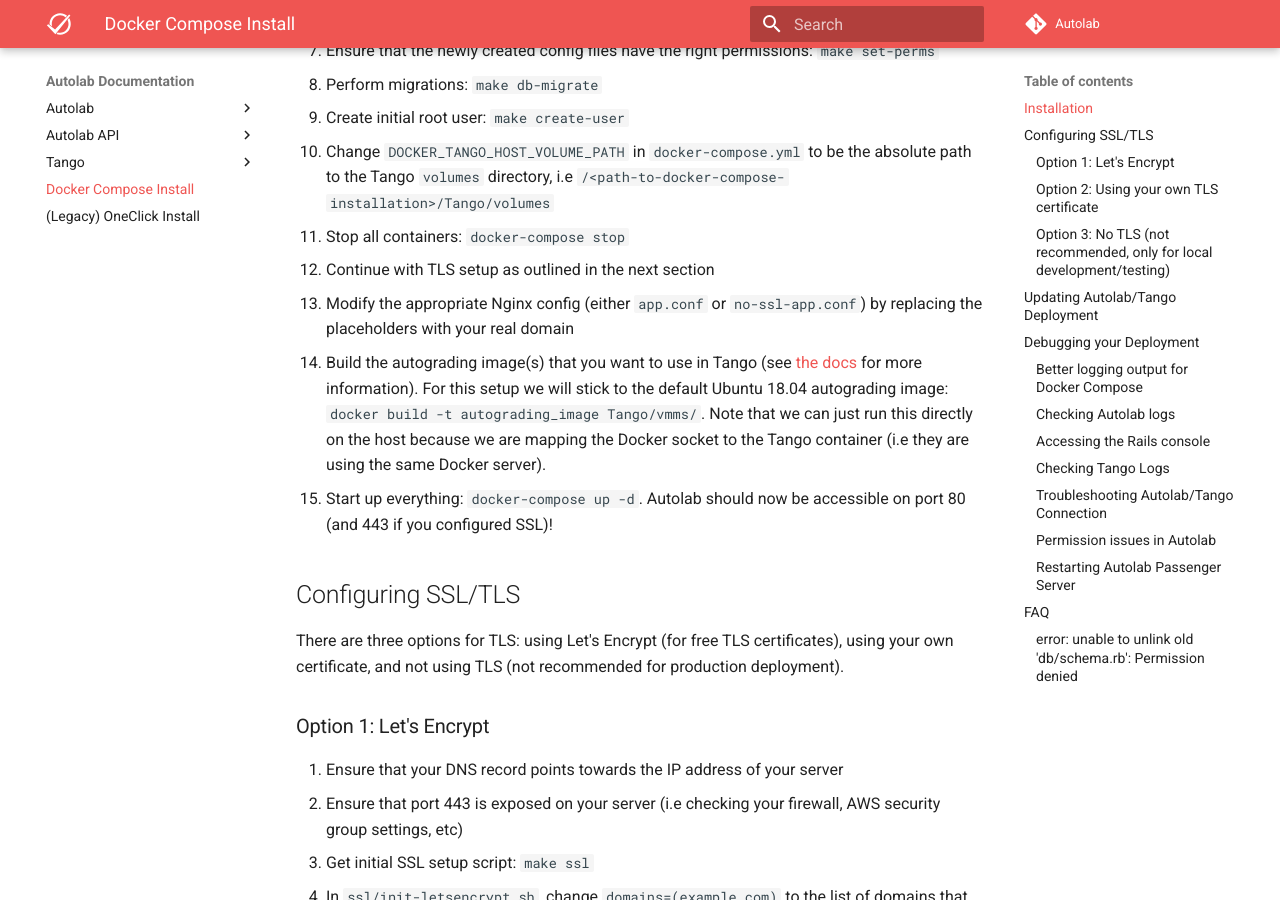
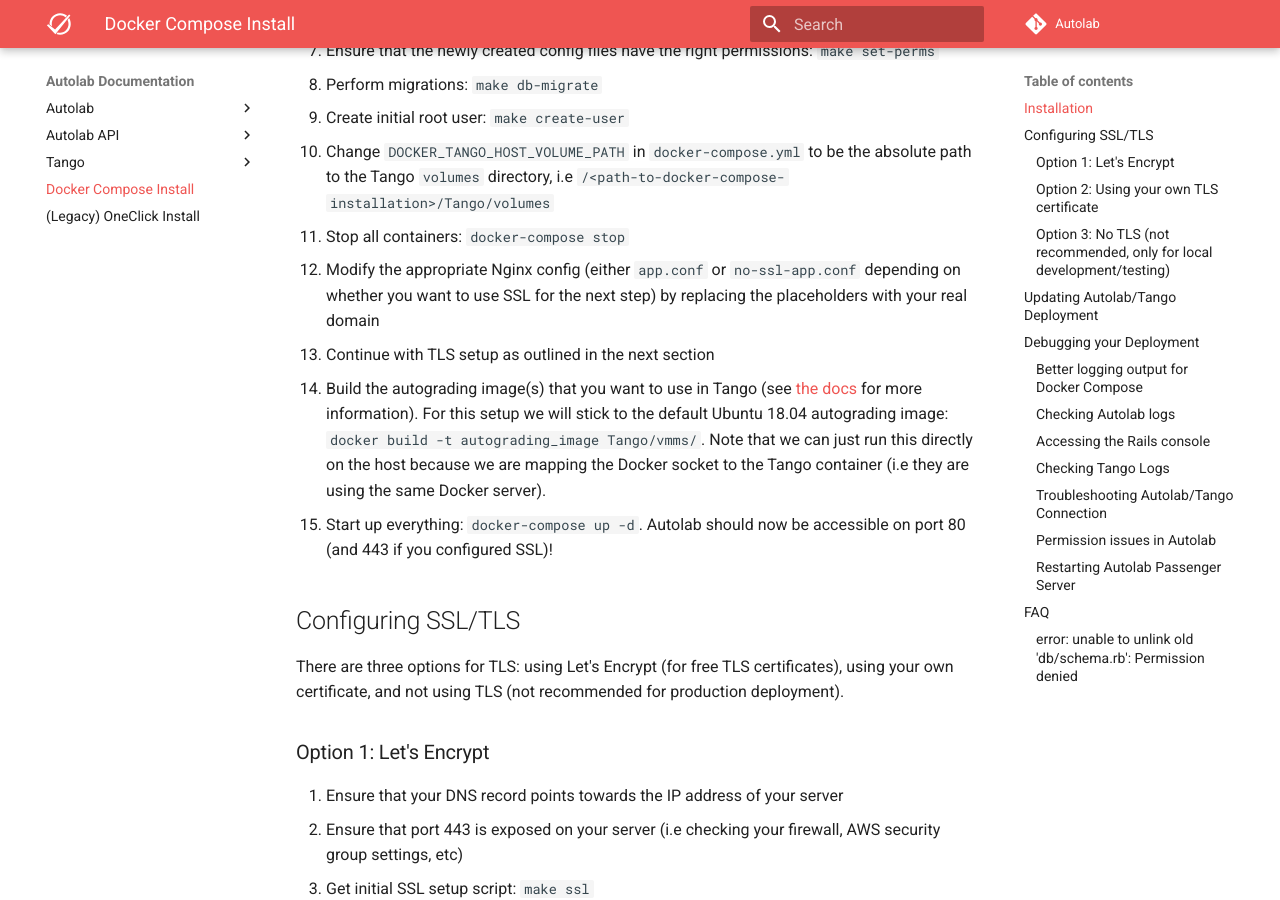
Before and after one commit to muaziqbal/Autolab, an MkDocs documentation site: the page built from docs/docker-compose.md, in a window 1280 px wide and 900 px high, scrolled down 722 px. Built offline with MkDocs 1.6.1 and Material for MkDocs 9.7.7, drawn with Linux system fonts in a browser that asks for light colours; comment, search, counter and statistics services are not loaded.

Commit message:
Fix docker-compose installation steps ordering (#1280)

```diff
--- a/docs/docker-compose.md
+++ b/docs/docker-compose.md
@@ -18,8 +18,8 @@ First ensure that you have Docker and Docker Compose installed on your machine.
 9. Create initial root user: `make create-user`
 10. Change `DOCKER_TANGO_HOST_VOLUME_PATH` in `docker-compose.yml` to be the absolute path to the Tango `volumes` directory, i.e `/<path-to-docker-compose-installation>/Tango/volumes`
 11. Stop all containers: `docker-compose stop`
-12. Continue with TLS setup as outlined in the next section
-13. Modify the appropriate Nginx config (either `app.conf` or `no-ssl-app.conf`) by replacing the placeholders with your real domain
+12. Modify the appropriate Nginx config (either `app.conf` or `no-ssl-app.conf` depending on whether you want to use SSL for the next step) by replacing the placeholders with your real domain
+13. Continue with TLS setup as outlined in the next section
 14. Build the autograding image(s) that you want to use in Tango (see [the docs](https://docs.autolabproject.com/tango-vmms/#docker-vmms-setup) for more information). For this setup we will stick to the default Ubuntu 18.04 autograding image: `docker build -t autograding_image Tango/vmms/`. Note that we can just run this directly on the host because we are mapping the Docker socket to the Tango container (i.e they are using the same Docker server).
 15. Start up everything: `docker-compose up -d`. Autolab should now be accessible on port 80 (and 443 if you configured SSL)!
 
```
